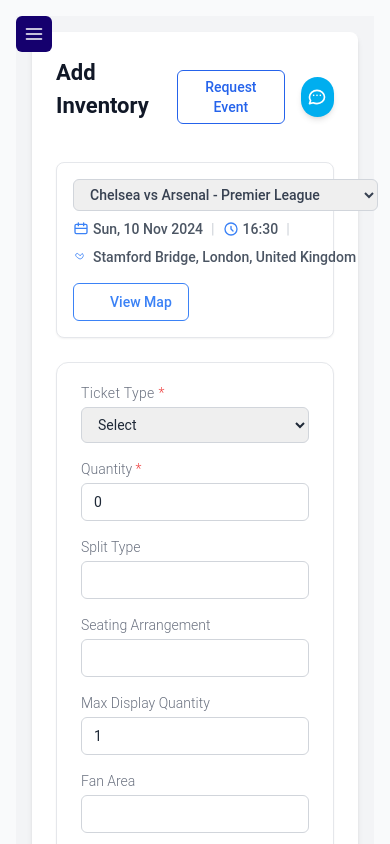
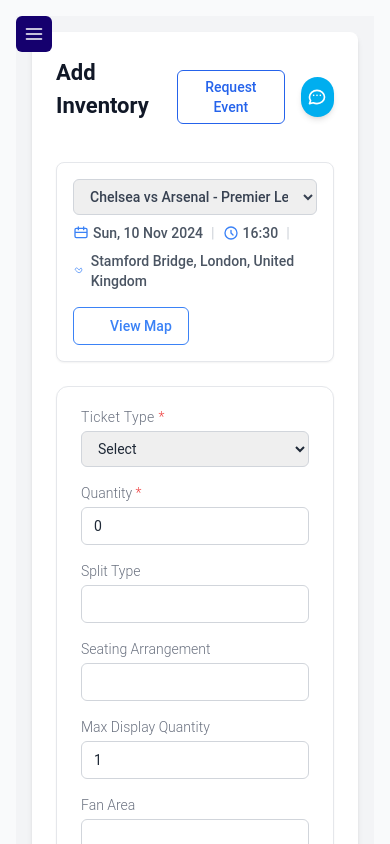
Before and after one commit to shanpaul123/oneticket, a Next.js app: page / in a window 390 px wide. Shown: the top 844 px of the page. Built offline with nearby package versions, Linux system fonts and the light colour scheme.

Commit message:
responsive

```diff
--- a/app/page.tsx
+++ b/app/page.tsx
@@ -149,9 +149,9 @@
     <div className="flex flex-wrap items-center text-gray-700 text-sm font-medium gap-2 sm:gap-4">
 
       {/* Dropdown */}
-      <div>
+      <div className="w-full sm:w-auto">
       <select
-        className="border border-gray-300 rounded-md px-3 py-1.5 text-sm text-gray-700 focus:outline-none focus:ring-1 focus:ring-blue-500"
+        className="w-full sm:w-auto border border-gray-300 rounded-md px-3 py-2 text-sm text-gray-700 focus:outline-none focus:ring-1 focus:ring-blue-500"
         defaultValue="chelsea-vs-arsenal"
       >
         <option value="chelsea-vs-arsenal">Chelsea vs Arsenal - Premier League</option>
```
